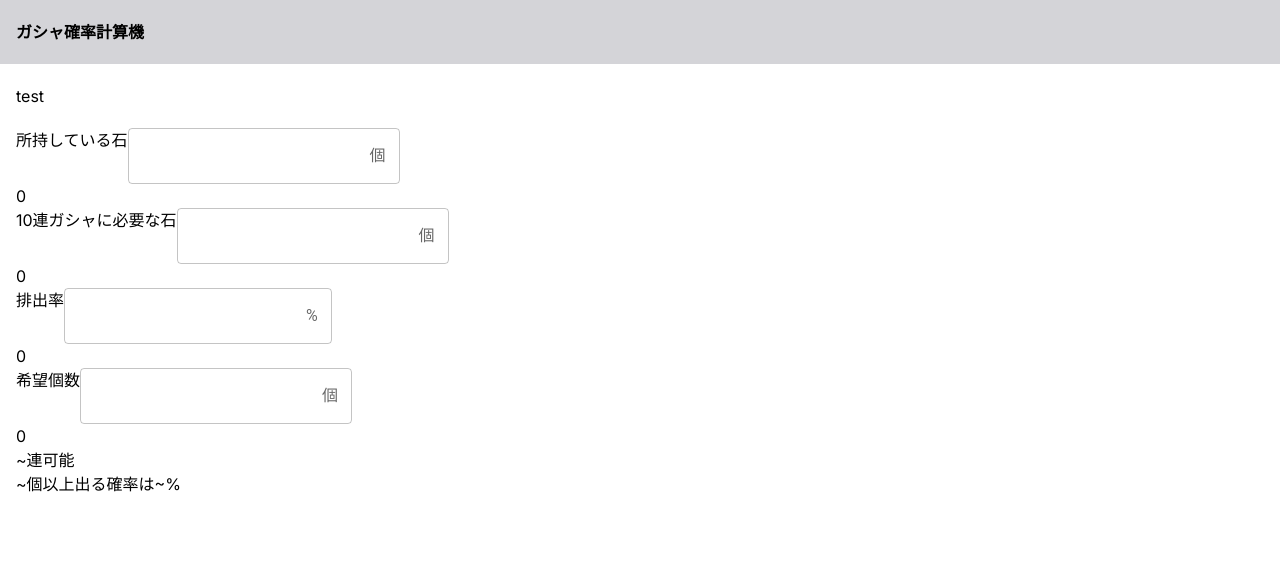
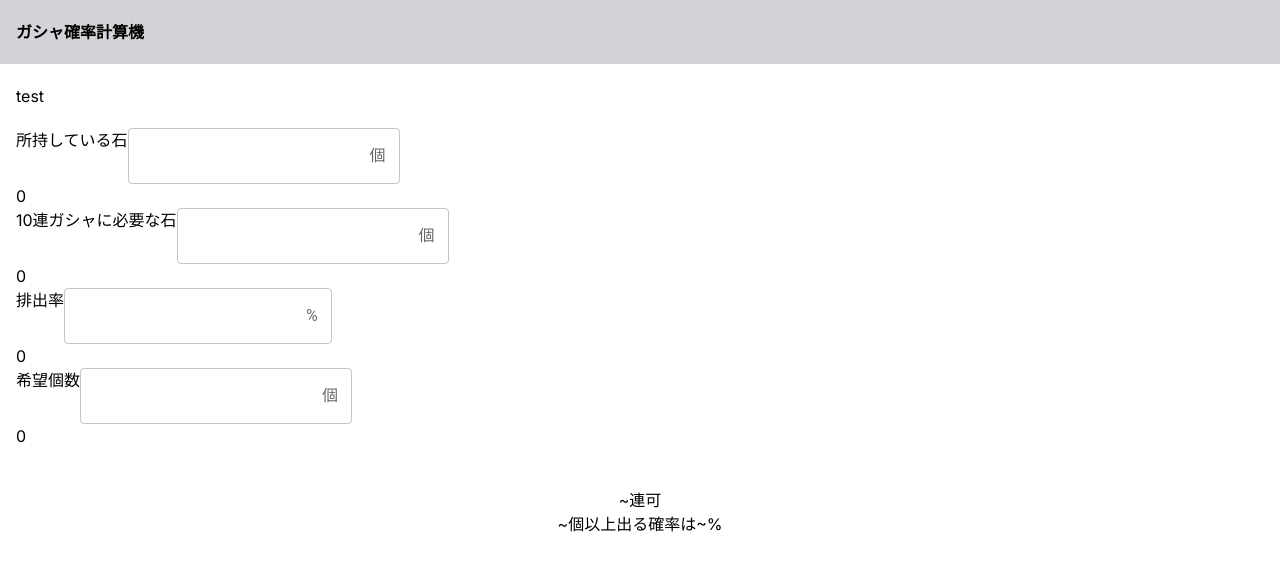
Before and after one commit to hirunebot/gasha_probability, a Next.js app: page / in a window 1280 px wide. Shown: the top 570 px of the page. Built offline with nearby package versions, Linux system fonts and the light colour scheme.

Commit message:
add: ページのNumberFieldにidを追加

```diff
--- a/app/page.tsx
+++ b/app/page.tsx
@@ -1,7 +1,5 @@
+"use client";
 import { NoFallbackError } from "next/dist/server/base-server";
-import Box from '@mui/material/Box';
-import TextField from '@mui/material/TextField';
-import InputAdornment from '@mui/material/InputAdornment';
 import NumberField from "./NumberField";
 
 
@@ -11,17 +9,15 @@ export default function Home() {
       <h1 className="px-4 py-5 bg-zinc-300 font-bold">ガシャ確率計算機</h1>
       <div className="px-4 py-5">test</div>
 
-      <NumberField label="所持している石" unit="個" />
-      <NumberField label="10連ガシャに必要な石" unit="個" />
-      <NumberField label="排出率" unit="%" />
-      <NumberField label="希望個数" unit="個" />
+      <NumberField id="stones" label="所持している石" unit="個" />
+      <NumberField id="stonesForMultiSummon" label="10連ガシャに必要な石" unit="個" />
+      <NumberField id="summonRate" label="排出率" unit="%" />
+      <NumberField id="desiredNum" label="希望個数" unit="個" />
 
-      <div className="px-4">
-        ~連可能
-      </div>
-      <div className="px-4">
-        ~個以上出る確率は~%
-      </div>
+      <h1 className="text-center py-10">
+        ~連可
+        <br />~個以上出る確率は~%
+      </h1>
     </main>
   );
 }
```
